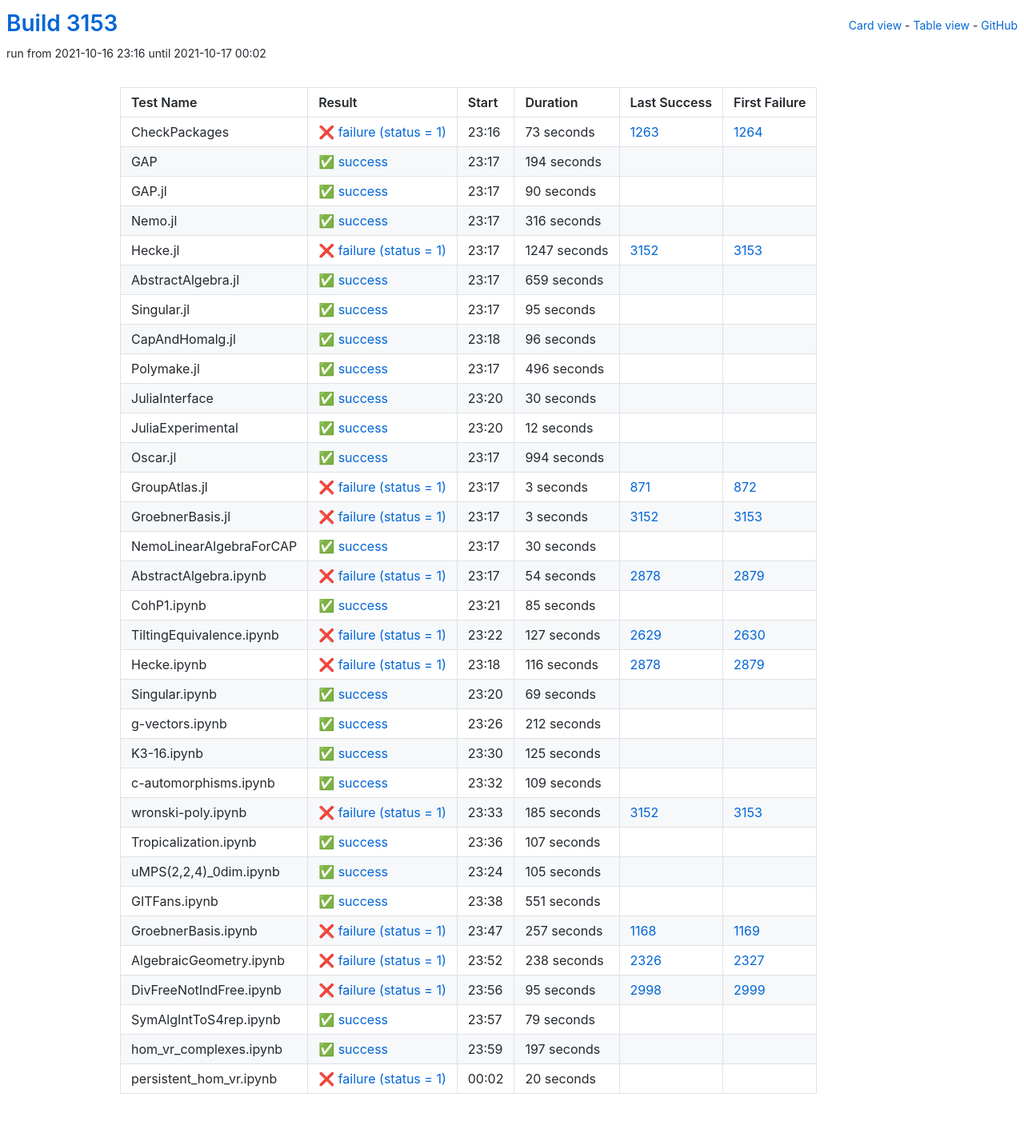
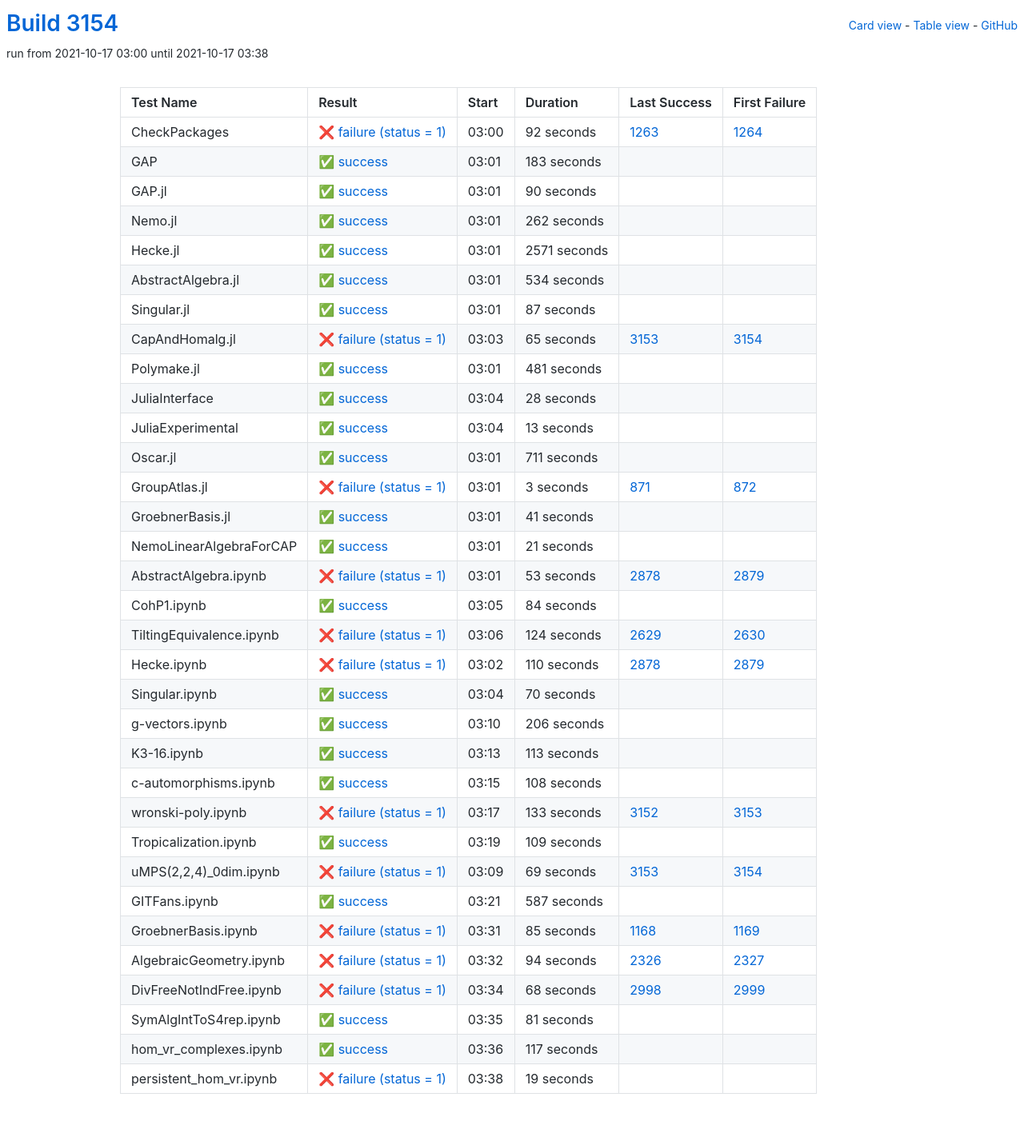
Before and after one commit to oscar-system/oscar-ci-status-stable, a Jekyll site: the page built from table.html, in a window 1280 px wide. Shown: the whole page at 80% size. Built offline with Jekyll 4.4.1, drawn with Linux system fonts in a browser that asks for light colours.

Commit message:
Build #3154

```diff
--- a/_data/ci.yml
+++ b/_data/ci.yml
@@ -1,6 +1,6 @@
 ---
-build: 3153
-build_url: https://oscarci.mathematik.uni-kl.de/job/oscar-stable/3153/
+build: 3154
+build_url: https://oscarci.mathematik.uni-kl.de/job/oscar-stable/3154/
 job: oscar-stable
 organization: oscar-system
 repo: oscar-ci-status-stable
@@ -8,32 +8,32 @@ repourl: https://github.com/oscar-system/oscar-ci-status-stable
 tests:
 - name: CheckPackages
   id: checkpackages
-  log: https://oscarci.mathematik.uni-kl.de/job/oscar-stable/3153/artifact/logs/build-3153/CheckPackages.log
-  start: 2021-10-16 23:16
+  log: https://oscarci.mathematik.uni-kl.de/job/oscar-stable/3154/artifact/logs/build-3154/CheckPackages.log
+  start: 2021-10-17 03:00
   success: false
   exitcode: 1
   status: failure
-  duration: 73
+  duration: 92
   last_success: 1263
   last_success_url: https://oscarci.mathematik.uni-kl.de/job/oscar-stable/1263/
   first_failure: 1264
   first_failure_url: https://oscarci.mathematik.uni-kl.de/job/oscar-stable/1264/
 - name: GAP
   id: gap
-  log: https://oscarci.mathematik.uni-kl.de/job/oscar-stable/3153/artifact/logs/build-3153/GAP.log
-  start: 2021-10-16 23:17
+  log: https://oscarci.mathematik.uni-kl.de/job/oscar-stable/3154/artifact/logs/build-3154/GAP.log
+  start: 2021-10-17 03:01
   success: true
   exitcode: 0
   status: success
-  duration: 194
+  duration: 183
   last_success: false
   last_success_url:
   first_failure: false
   first_failure_url:
 - name: GAP.jl
   id: gap-jl
-  log: https://oscarci.mathematik.uni-kl.de/job/oscar-stable/3153/artifact/logs/build-3153/GAP.jl.log
-  start: 2021-10-16 23:17
+  log: https://oscarci.mathematik.uni-kl.de/job/oscar-stable/3154/artifact/logs/build-3154/GAP.jl.log
+  start: 2021-10-17 03:01
   success: true
   exitcode: 0
   status: success
@@ -44,116 +44,116 @@ tests:
   first_failure_url:
 - name: Nemo.jl
   id: nemo-jl
-  log: https://oscarci.mathematik.uni-kl.de/job/oscar-stable/3153/artifact/logs/build-3153/Nemo.jl.log
-  start: 2021-10-16 23:17
+  log: https://oscarci.mathematik.uni-kl.de/job/oscar-stable/3154/artifact/logs/build-3154/Nemo.jl.log
+  start: 2021-10-17 03:01
   success: true
   exitcode: 0
   status: success
-  duration: 316
+  duration: 262
   last_success: false
   last_success_url:
   first_failure: false
   first_failure_url:
 - name: Hecke.jl
   id: hecke-jl
-  log: https://oscarci.mathematik.uni-kl.de/job/oscar-stable/3153/artifact/logs/build-3153/Hecke.jl.log
-  start: 2021-10-16 23:17
-  success: false
-  exitcode: 1
-  status: failure
-  duration: 1247
-  last_success: 3152
-  last_success_url: https://oscarci.mathematik.uni-kl.de/job/oscar-stable/3152/
-  first_failure: 3153
-  first_failure_url: https://oscarci.mathematik.uni-kl.de/job/oscar-stable/3153/
-- name: AbstractAlgebra.jl
-  id: abstractalgebra-jl
-  log: https://oscarci.mathematik.uni-kl.de/job/oscar-stable/3153/artifact/logs/build-3153/AbstractAlgebra.jl.log
-  start: 2021-10-16 23:17
+  log: https://oscarci.mathematik.uni-kl.de/job/oscar-stable/3154/artifact/logs/build-3154/Hecke.jl.log
+  start: 2021-10-17 03:01
   success: true
   exitcode: 0
   status: success
-  duration: 659
+  duration: 2571
+  last_success: false
+  last_success_url:
+  first_failure: false
+  first_failure_url:
+- name: AbstractAlgebra.jl
+  id: abstractalgebra-jl
+  log: https://oscarci.mathematik.uni-kl.de/job/oscar-stable/3154/artifact/logs/build-3154/AbstractAlgebra.jl.log
+  start: 2021-10-17 03:01
+  success: true
+  exitcode: 0
+  status: success
+  duration: 534
   last_success: false
   last_success_url:
   first_failure: false
   first_failure_url:
 - name: Singular.jl
   id: singular-jl
-  log: https://oscarci.mathematik.uni-kl.de/job/oscar-stable/3153/artifact/logs/build-3153/Singular.jl.log
-  start: 2021-10-16 23:17
+  log: https://oscarci.mathematik.uni-kl.de/job/oscar-stable/3154/artifact/logs/build-3154/Singular.jl.log
+  start: 2021-10-17 03:01
   success: true
   exitcode: 0
   status: success
-  duration: 95
+  duration: 87
   last_success: false
   last_success_url:
   first_failure: false
   first_failure_url:
 - name: CapAndHomalg.jl
   id: capandhomalg-jl
-  log: https://oscarci.mathematik.uni-kl.de/job/oscar-stable/3153/artifact/logs/build-3153/CapAndHomalg.jl.log
-  start: 2021-10-16 23:18
+  log: https://oscarci.mathematik.uni-kl.de/job/oscar-stable/3154/artifact/logs/build-3154/CapAndHomalg.jl.log
+  start: 2021-10-17 03:03
+  success: false
+  exitcode: 1
+  status: failure
+  duration: 65
+  last_success: 3153
+  last_success_url: https://oscarci.mathematik.uni-kl.de/job/oscar-stable/3153/
+  first_failure: 3154
+  first_failure_url: https://oscarci.mathematik.uni-kl.de/job/oscar-stable/3154/
+- name: Polymake.jl
+  id: polymake-jl
+  log: https://oscarci.mathematik.uni-kl.de/job/oscar-stable/3154/artifact/logs/build-3154/Polymake.jl.log
+  start: 2021-10-17 03:01
   success: true
   exitcode: 0
   status: success
-  duration: 96
-  last_success: false
-  last_success_url:
-  first_failure: false
-  first_failure_url:
-- name: Polymake.jl
-  id: polymake-jl
-  log: https://oscarci.mathematik.uni-kl.de/job/oscar-stable/3153/artifact/logs/build-3153/Polymake.jl.log
-  start: 2021-10-16 23:17
-  success: true
-  exitcode: 0
-  status: success
-  duration: 496
+  duration: 481
   last_success: false
   last_success_url:
   first_failure: false
   first_failure_url:
 - name: JuliaInterface
   id: juliainterface
-  log: https://oscarci.mathematik.uni-kl.de/job/oscar-stable/3153/artifact/logs/build-3153/JuliaInterface.log
-  start: 2021-10-16 23:20
+  log: https://oscarci.mathematik.uni-kl.de/job/oscar-stable/3154/artifact/logs/build-3154/JuliaInterface.log
+  start: 2021-10-17 03:04
   success: true
   exitcode: 0
   status: success
-  duration: 30
+  duration: 28
   last_success: false
   last_success_url:
   first_failure: false
   first_failure_url:
 - name: JuliaExperimental
   id: juliaexperimental
-  log: https://oscarci.mathematik.uni-kl.de/job/oscar-stable/3153/artifact/logs/build-3153/JuliaExperimental.log
-  start: 2021-10-16 23:20
+  log: https://oscarci.mathematik.uni-kl.de/job/oscar-stable/3154/artifact/logs/build-3154/JuliaExperimental.log
+  start: 2021-10-17 03:04
   success: true
   exitcode: 0
   status: success
-  duration: 12
+  duration: 13
   last_success: false
   last_success_url:
   first_failure: false
   first_failure_url:
 - name: Oscar.jl
   id: oscar-jl
-  log: https://oscarci.mathematik.uni-kl.de/job/oscar-stable/3153/artifact/logs/build-3153/Oscar.jl.log
-  start: 2021-10-16 23:17
+  log: https://oscarci.mathematik.uni-kl.de/job/oscar-stable/3154/artifact/logs/build-3154/Oscar.jl.log
+  start: 2021-10-17 03:01
   success: true
   exitcode: 0
   status: success
-  duration: 994
+  duration: 711
   last_success: false
   last_success_url:
   first_failure: false
   first_failure_url:
 - name: GroupAtlas.jl
   id: groupatlas-jl
-  log: https://oscarci.mathematik.uni-kl.de/job/oscar-stable/3153/artifact/logs/build-3153/GroupAtlas.jl.log
-  start: 2021-10-16 23:17
+  log: https://oscarci.mathematik.uni-kl.de/job/oscar-stable/3154/artifact/logs/build-3154/GroupAtlas.jl.log
+  start: 2021-10-17 03:01
   success: false
   exitcode: 1
   status: failure
@@ -164,116 +164,140 @@ tests:
   first_failure_url: https://oscarci.mathematik.uni-kl.de/job/oscar-stable/872/
 - name: GroebnerBasis.jl
   id: groebnerbasis-jl
-  log: https://oscarci.mathematik.uni-kl.de/job/oscar-stable/3153/artifact/logs/build-3153/GroebnerBasis.jl.log
-  start: 2021-10-16 23:17
-  success: false
-  exitcode: 1
-  status: failure
-  duration: 3
-  last_success: 3152
-  last_success_url: https://oscarci.mathematik.uni-kl.de/job/oscar-stable/3152/
-  first_failure: 3153
-  first_failure_url: https://oscarci.mathematik.uni-kl.de/job/oscar-stable/3153/
-- name: NemoLinearAlgebraForCAP
-  id: nemolinearalgebraforcap
-  log: https://oscarci.mathematik.uni-kl.de/job/oscar-stable/3153/artifact/logs/build-3153/NemoLinearAlgebraForCAP.log
-  start: 2021-10-16 23:17
+  log: https://oscarci.mathematik.uni-kl.de/job/oscar-stable/3154/artifact/logs/build-3154/GroebnerBasis.jl.log
+  start: 2021-10-17 03:01
   success: true
   exitcode: 0
   status: success
-  duration: 30
+  duration: 41
+  last_success: false
+  last_success_url:
+  first_failure: false
+  first_failure_url:
+- name: NemoLinearAlgebraForCAP
+  id: nemolinearalgebraforcap
+  log: https://oscarci.mathematik.uni-kl.de/job/oscar-stable/3154/artifact/logs/build-3154/NemoLinearAlgebraForCAP.log
+  start: 2021-10-17 03:01
+  success: true
+  exitcode: 0
+  status: success
+  duration: 21
   last_success: false
   last_success_url:
   first_failure: false
   first_failure_url:
 - name: AbstractAlgebra.ipynb
   id: abstractalgebra-ipynb
-  log: https://oscarci.mathematik.uni-kl.de/job/oscar-stable/3153/artifact/logs/build-3153/AbstractAlgebra.ipynb.log
-  start: 2021-10-16 23:17
+  log: https://oscarci.mathematik.uni-kl.de/job/oscar-stable/3154/artifact/logs/build-3154/AbstractAlgebra.ipynb.log
+  start: 2021-10-17 03:01
   success: false
   exitcode: 1
   status: failure
-  duration: 54
+  duration: 53
   last_success: 2878
   last_success_url: https://oscarci.mathematik.uni-kl.de/job/oscar-stable/2878/
   first_failure: 2879
   first_failure_url: https://oscarci.mathematik.uni-kl.de/job/oscar-stable/2879/
 - name: CohP1.ipynb
   id: cohp1-ipynb
-  log: https://oscarci.mathematik.uni-kl.de/job/oscar-stable/3153/artifact/logs/build-3153/CohP1.ipynb.log
-  start: 2021-10-16 23:21
+  log: https://oscarci.mathematik.uni-kl.de/job/oscar-stable/3154/artifact/logs/build-3154/CohP1.ipynb.log
+  start: 2021-10-17 03:05
   success: true
   exitcode: 0
   status: success
-  duration: 85
+  duration: 84
   last_success: false
   last_success_url:
   first_failure: false
   first_failure_url:
 - name: TiltingEquivalence.ipynb
   id: tiltingequivalence-ipynb
-  log: https://oscarci.mathematik.uni-kl.de/job/oscar-stable/3153/artifact/logs/build-3153/TiltingEquivalence.ipynb.log
-  start: 2021-10-16 23:22
+  log: https://oscarci.mathematik.uni-kl.de/job/oscar-stable/3154/artifact/logs/build-3154/TiltingEquivalence.ipynb.log
+  start: 2021-10-17 03:06
   success: false
   exitcode: 1
   status: failure
-  duration: 127
+  duration: 124
   last_success: 2629
   last_success_url: https://oscarci.mathematik.uni-kl.de/job/oscar-stable/2629/
   first_failure: 2630
   first_failure_url: https://oscarci.mathematik.uni-kl.de/job/oscar-stable/2630/
 - name: Hecke.ipynb
   id: hecke-ipynb
-  log: https://oscarci.mathematik.uni-kl.de/job/oscar-stable/3153/artifact/logs/build-3153/Hecke.ipynb.log
-  start: 2021-10-16 23:18
+  log: https://oscarci.mathematik.uni-kl.de/job/oscar-stable/3154/artifact/logs/build-3154/Hecke.ipynb.log
+  start: 2021-10-17 03:02
   success: false
   exitcode: 1
   status: failure
-  duration: 116
+  duration: 110
   last_success: 2878
   last_success_url: https://oscarci.mathematik.uni-kl.de/job/oscar-stable/2878/
   first_failure: 2879
   first_failure_url: https://oscarci.mathematik.uni-kl.de/job/oscar-stable/2879/
 - name: Singular.ipynb
   id: singular-ipynb
-  log: https://oscarci.mathematik.uni-kl.de/job/oscar-stable/3153/artifact/logs/build-3153/Singular.ipynb.log
-  start: 2021-10-16 23:20
+  log: https://oscarci.mathematik.uni-kl.de/job/oscar-stable/3154/artifact/logs/build-3154/Singular.ipynb.log
+  start: 2021-10-17 03:04
   success: true
   exitcode: 0
   status: success
-  duration: 69
+  duration: 70
   last_success: false
   last_success_url:
   first_failure: false
   first_failure_url:
 - name: g-vectors.ipynb
   id: g-vectors-ipynb
-  log: https://oscarci.mathematik.uni-kl.de/job/oscar-stable/3153/artifact/logs/build-3153/g-vectors.ipynb.log
-  start: 2021-10-16 23:26
+  log: https://oscarci.mathematik.uni-kl.de/job/oscar-stable/3154/artifact/logs/build-3154/g-vectors.ipynb.log
+  start: 2021-10-17 03:10
   success: true
   exitcode: 0
   status: success
-  duration: 212
+  duration: 206
   last_success: false
   last_success_url:
   first_failure: false
   first_failure_url:
 - name: K3-16.ipynb
   id: k3-16-ipynb
-  log: https://oscarci.mathematik.uni-kl.de/job/oscar-stable/3153/artifact/logs/build-3153/K3-16.ipynb.log
-  start: 2021-10-16 23:30
+  log: https://oscarci.mathematik.uni-kl.de/job/oscar-stable/3154/artifact/logs/build-3154/K3-16.ipynb.log
+  start: 2021-10-17 03:13
   success: true
   exitcode: 0
   status: success
-  duration: 125
+  duration: 113
   last_success: false
   last_success_url:
   first_failure: false
   first_failure_url:
 - name: c-automorphisms.ipynb
   id: c-automorphisms-ipynb
-  log: https://oscarci.mathematik.uni-kl.de/job/oscar-stable/3153/artifact/logs/build-3153/c-automorphisms.ipynb.log
-  start: 2021-10-16 23:32
+  log: https://oscarci.mathematik.uni-kl.de/job/oscar-stable/3154/artifact/logs/build-3154/c-automorphisms.ipynb.log
+  start: 2021-10-17 03:15
+  success: true
+  exitcode: 0
+  status: success
+  duration: 108
+  last_success: false
+  last_success_url:
+  first_failure: false
+  first_failure_url:
+- name: wronski-poly.ipynb
+  id: wronski-poly-ipynb
+  log: https://oscarci.mathematik.uni-kl.de/job/oscar-stable/3154/artifact/logs/build-3154/wronski-poly.ipynb.log
+  start: 2021-10-17 03:17
+  success: false
+  exitcode: 1
+  status: failure
+  duration: 133
+  last_success: 3152
+  last_success_url: https://oscarci.mathematik.uni-kl.de/job/oscar-stable/3152/
+  first_failure: 3153
+  first_failure_url: https://oscarci.mathematik.uni-kl.de/job/oscar-stable/3153/
+- name: Tropicalization.ipynb
+  id: tropicalization-ipynb
+  log: https://oscarci.mathematik.uni-kl.de/job/oscar-stable/3154/artifact/logs/build-3154/Tropicalization.ipynb.log
+  start: 2021-10-17 03:19
   success: true
   exitcode: 0
   status: success
@@ -282,122 +306,98 @@ tests:
   last_success_url:
   first_failure: false
   first_failure_url:
-- name: wronski-poly.ipynb
-  id: wronski-poly-ipynb
-  log: https://oscarci.mathematik.uni-kl.de/job/oscar-stable/3153/artifact/logs/build-3153/wronski-poly.ipynb.log
-  start: 2021-10-16 23:33
+- name: uMPS(2,2,4)_0dim.ipynb
+  id: umps-2-2-4-0dim-ipynb
+  log: https://oscarci.mathematik.uni-kl.de/job/oscar-stable/3154/artifact/logs/build-3154/uMPS-2-2-4-_0dim.ipynb.log
+  start: 2021-10-17 03:09
   success: false
   exitcode: 1
   status: failure
-  duration: 185
-  last_success: 3152
-  last_success_url: https://oscarci.mathematik.uni-kl.de/job/oscar-stable/3152/
-  first_failure: 3153
-  first_failure_url: https://oscarci.mathematik.uni-kl.de/job/oscar-stable/3153/
-- name: Tropicalization.ipynb
-  id: tropicalization-ipynb
-  log: https://oscarci.mathematik.uni-kl.de/job/oscar-stable/3153/artifact/logs/build-3153/Tropicalization.ipynb.log
-  start: 2021-10-16 23:36
+  duration: 69
+  last_success: 3153
+  last_success_url: https://oscarci.mathematik.uni-kl.de/job/oscar-stable/3153/
+  first_failure: 3154
+  first_failure_url: https://oscarci.mathematik.uni-kl.de/job/oscar-stable/3154/
+- name: GITFans.ipynb
+  id: gitfans-ipynb
+  log: https://oscarci.mathematik.uni-kl.de/job/oscar-stable/3154/artifact/logs/build-3154/GITFans.ipynb.log
+  start: 2021-10-17 03:21
   success: true
   exitcode: 0
   status: success
-  duration: 107
-  last_success: false
-  last_success_url:
-  first_failure: false
-  first_failure_url:
-- name: uMPS(2,2,4)_0dim.ipynb
-  id: umps-2-2-4-0dim-ipynb
-  log: https://oscarci.mathematik.uni-kl.de/job/oscar-stable/3153/artifact/logs/build-3153/uMPS-2-2-4-_0dim.ipynb.log
-  start: 2021-10-16 23:24
-  success: true
-  exitcode: 0
-  status: success
-  duration: 105
-  last_success: false
-  last_success_url:
-  first_failure: false
-  first_failure_url:
-- name: GITFans.ipynb
-  id: gitfans-ipynb
-  log: https://oscarci.mathematik.uni-kl.de/job/oscar-stable/3153/artifact/logs/build-3153/GITFans.ipynb.log
-  start: 2021-10-16 23:38
-  success: true
-  exitcode: 0
-  status: success
-  duration: 551
+  duration: 587
   last_success: false
   last_success_url:
   first_failure: false
   first_failure_url:
 - name: GroebnerBasis.ipynb
   id: groebnerbasis-ipynb
-  log: https://oscarci.mathematik.uni-kl.de/job/oscar-stable/3153/artifact/logs/build-3153/GroebnerBasis.ipynb.log
-  start: 2021-10-16 23:47
+  log: https://oscarci.mathematik.uni-kl.de/job/oscar-stable/3154/artifact/logs/build-3154/GroebnerBasis.ipynb.log
+  start: 2021-10-17 03:31
   success: false
   exitcode: 1
   status: failure
-  duration: 257
+  duration: 85
   last_success: 1168
   last_success_url: https://oscarci.mathematik.uni-kl.de/job/oscar-stable/1168/
   first_failure: 1169
   first_failure_url: https://oscarci.mathematik.uni-kl.de/job/oscar-stable/1169/
 - name: AlgebraicGeometry.ipynb
   id: algebraicgeometry-ipynb
-  log: https://oscarci.mathematik.uni-kl.de/job/oscar-stable/3153/artifact/logs/build-3153/AlgebraicGeometry.ipynb.log
-  start: 2021-10-16 23:52
+  log: https://oscarci.mathematik.uni-kl.de/job/oscar-stable/3154/artifact/logs/build-3154/AlgebraicGeometry.ipynb.log
+  start: 2021-10-17 03:32
   success: false
   exitcode: 1
   status: failure
-  duration: 238
+  duration: 94
   last_success: 2326
   last_success_url: https://oscarci.mathematik.uni-kl.de/job/oscar-stable/2326/
   first_failure: 2327
   first_failure_url: https://oscarci.mathematik.uni-kl.de/job/oscar-stable/2327/
 - name: DivFreeNotIndFree.ipynb
   id: divfreenotindfree-ipynb
-  log: https://oscarci.mathematik.uni-kl.de/job/oscar-stable/3153/artifact/logs/build-3153/DivFreeNotIndFree.ipynb.log
-  start: 2021-10-16 23:56
+  log: https://oscarci.mathematik.uni-kl.de/job/oscar-stable/3154/artifact/logs/build-3154/DivFreeNotIndFree.ipynb.log
+  start: 2021-10-17 03:34
   success: false
   exitcode: 1
   status: failure
-  duration: 95
+  duration: 68
   last_success: 2998
   last_success_url: https://oscarci.mathematik.uni-kl.de/job/oscar-stable/2998/
   first_failure: 2999
   first_failure_url: https://oscarci.mathematik.uni-kl.de/job/oscar-stable/2999/
 - name: SymAlgIntToS4rep.ipynb
   id: symalginttos4rep-ipynb
-  log: https://oscarci.mathematik.uni-kl.de/job/oscar-stable/3153/artifact/logs/build-3153/SymAlgIntToS4rep.ipynb.log
-  start: 2021-10-16 23:57
+  log: https://oscarci.mathematik.uni-kl.de/job/oscar-stable/3154/artifact/logs/build-3154/SymAlgIntToS4rep.ipynb.log
+  start: 2021-10-17 03:35
   success: true
   exitcode: 0
   status: success
-  duration: 79
+  duration: 81
   last_success: false
   last_success_url:
   first_failure: false
   first_failure_url:
 - name: hom_vr_complexes.ipynb
   id: hom-vr-complexes-ipynb
-  log: https://oscarci.mathematik.uni-kl.de/job/oscar-stable/3153/artifact/logs/build-3153/hom_vr_complexes.ipynb.log
-  start: 2021-10-16 23:59
+  log: https://oscarci.mathematik.uni-kl.de/job/oscar-stable/3154/artifact/logs/build-3154/hom_vr_complexes.ipynb.log
+  start: 2021-10-17 03:36
   success: true
   exitcode: 0
   status: success
-  duration: 197
+  duration: 117
   last_success: false
   last_success_url:
   first_failure: false
   first_failure_url:
 - name: persistent_hom_vr.ipynb
   id: persistent-hom-vr-ipynb
-  log: https://oscarci.mathematik.uni-kl.de/job/oscar-stable/3153/artifact/logs/build-3153/persistent_hom_vr.ipynb.log
-  start: 2021-10-17 00:02
+  log: https://oscarci.mathematik.uni-kl.de/job/oscar-stable/3154/artifact/logs/build-3154/persistent_hom_vr.ipynb.log
+  start: 2021-10-17 03:38
   success: false
   exitcode: 1
   status: failure
-  duration: 20
+  duration: 19
   last_success: false
   last_success_url:
   first_failure: false
```
Also changed, not shown: README.md.
